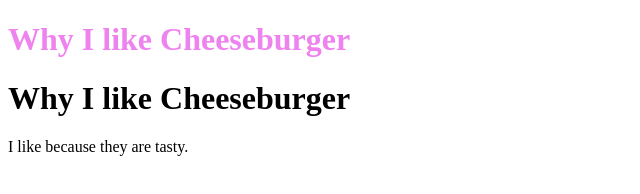
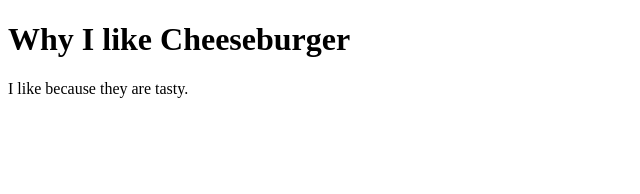
Before and after one commit to Sneebog/2023-Baldrey, a plain HTML site: page index.html in a window 1280 px wide. Shown: the whole page, without its empty margins (0-640 px from the left). Drawn offline with Linux system fonts and the light colour scheme.

Commit message:
Update index.html

```diff
--- a/index.html
+++ b/index.html
@@ -7,8 +7,8 @@
 </head>
 <body>
 
-<h1 style="color:Violet;">Why I like Cheeseburger</h1>
-      <h1 style=="background-color:#b00b69;">Why I like Cheeseburger</h1>
+
+<h1 style=="background-color:#b00b69;">Why I like Cheeseburger</h1>
 <p>I like because they are tasty.</p>
 
 </body>
```
